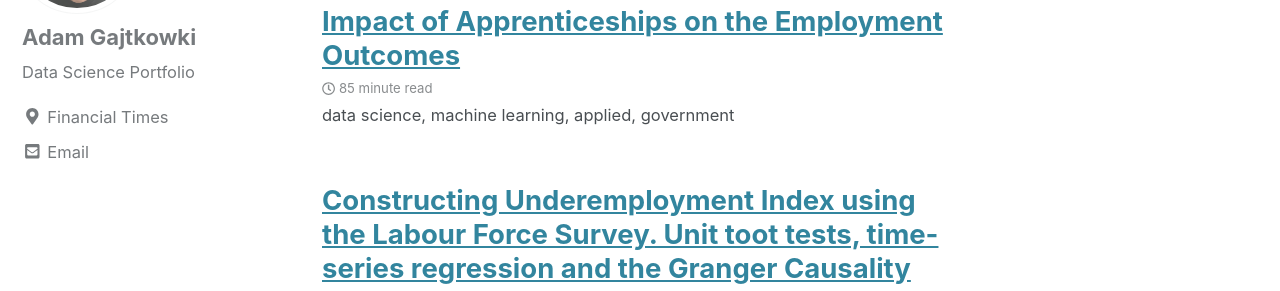
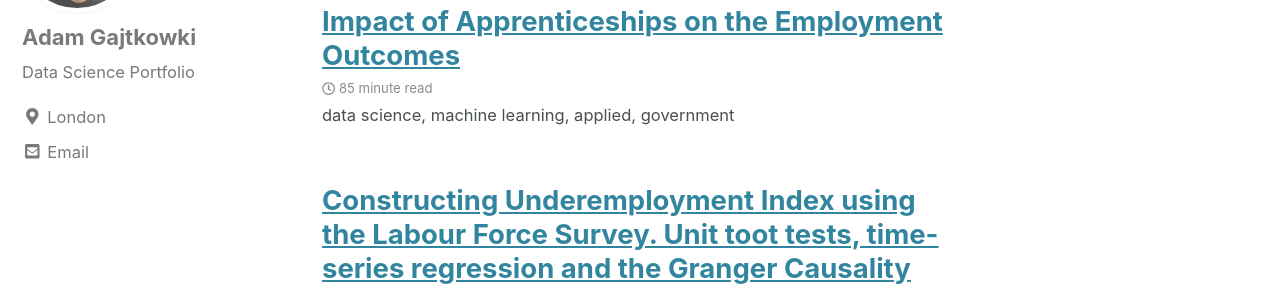
Before and after one commit to AGajtkowski/AGajtkowski.github.io, a Jekyll site: the page built from index.html, in a window 1280 px wide. Shown: the part 190-481 px from the top of the page. Built offline with Jekyll 4.4.1, drawn with Linux system fonts in a browser that asks for light colours; cached includes are drawn as plain includes; nearby versions of some CDN libraries; the list of posts is cut into pages by our own code.

Commit message:
update desc

```diff
--- a/_config.yml
+++ b/_config.yml
@@ -104,8 +104,9 @@ author:
   name             : "Adam Gajtkowki"
   avatar           : "/images/bio-photo.jpg" # path of avatar image, e.g. "/assets/images/bio-photo.jpg"
   bio              : "Data Science Portfolio"
-  location         : "Financial Times"
+  location         : "London"
   email            : "adam.gajtkowski@icloud.com"
+  GitHub           : "AGajtkowski"
   links:
     - label: "Email"
       icon: "adam.gajtkowski@icloud.com"
```
